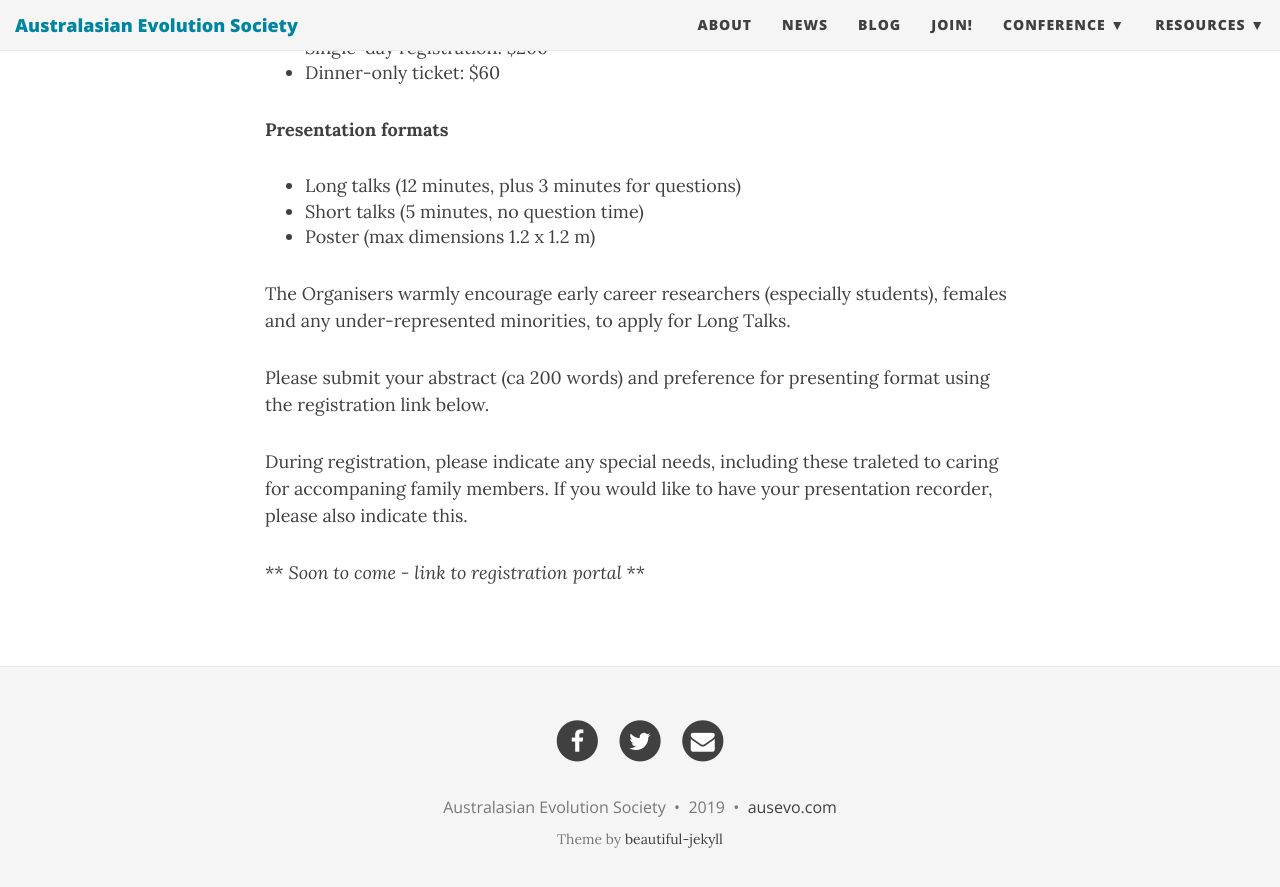
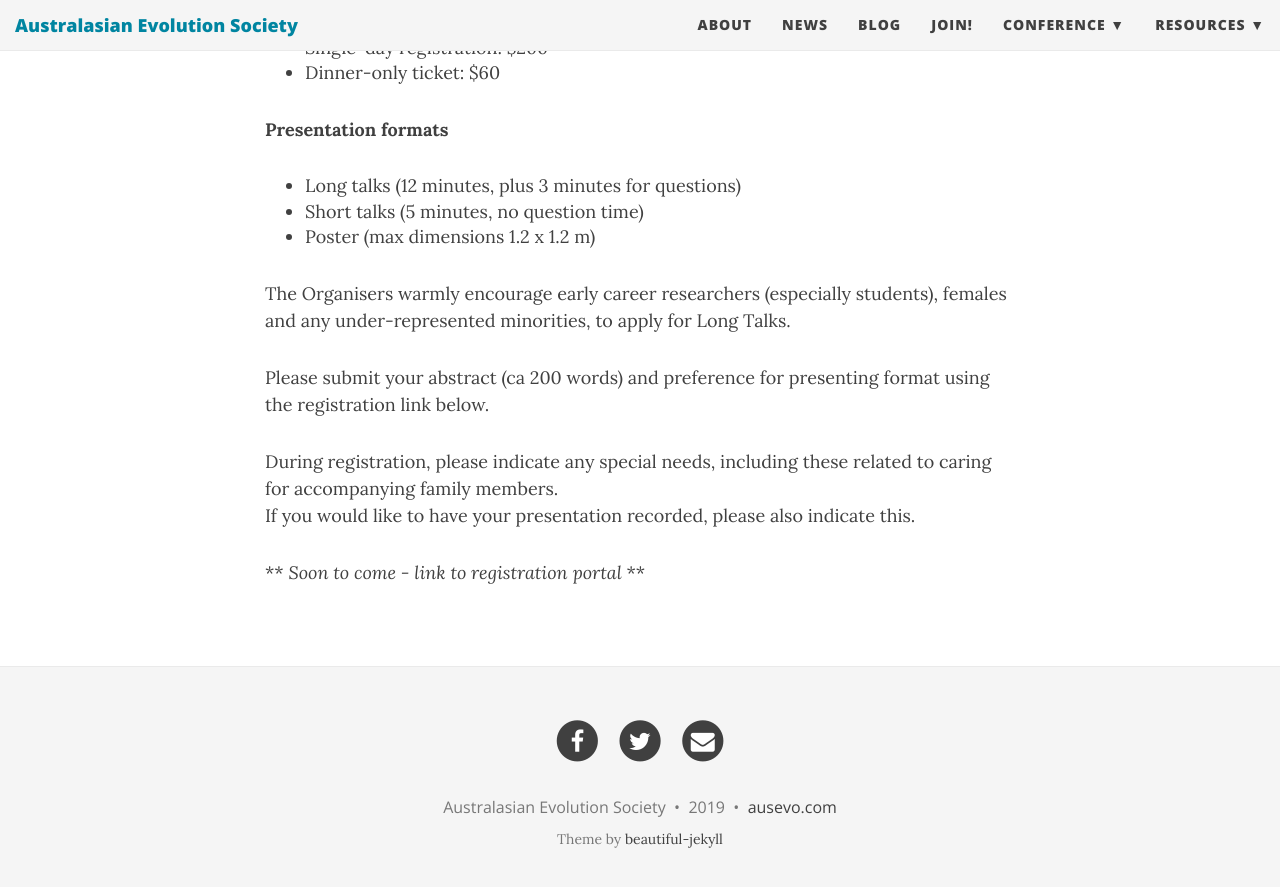
Before and after one commit to ausevo/ausevo.github.io, a Jekyll site: the page built from registration.md, in a window 1280 px wide and 900 px high, scrolled down 571 px. Shown: the top 887 px of the window. Built offline with Jekyll 4.4.1, drawn with Linux system fonts in a browser that asks for light colours; nearby versions of some CDN libraries.

Commit message:
Update registration.md

```diff
--- a/registration.md
+++ b/registration.md
@@ -27,6 +27,7 @@ The Organisers warmly encourage early career researchers (especially students),
 
 Please submit your abstract (ca 200 words) and preference for presenting format using the registration link below.
 
-During registration, please indicate any special needs, including these traleted to caring for accompaning family members. If you would like to have your presentation recorder, please also indicate this.
+During registration, please indicate any special needs, including these related to caring for accompanying family members.
+If you would like to have your presentation recorded, please also indicate this.
 
 ** *Soon to come - link to registration portal* **
```
